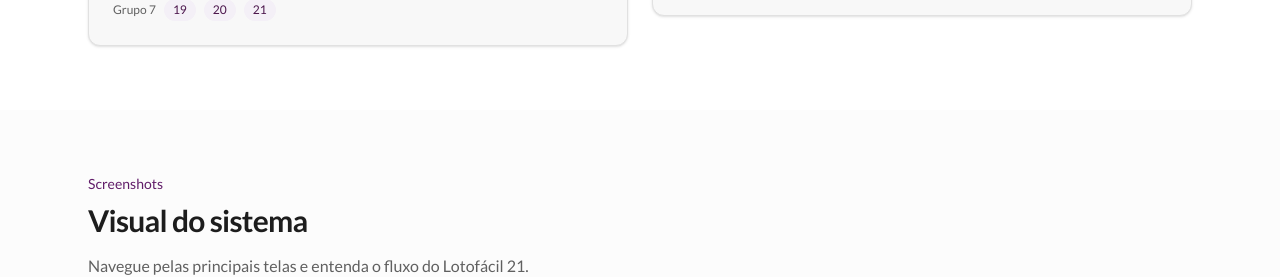
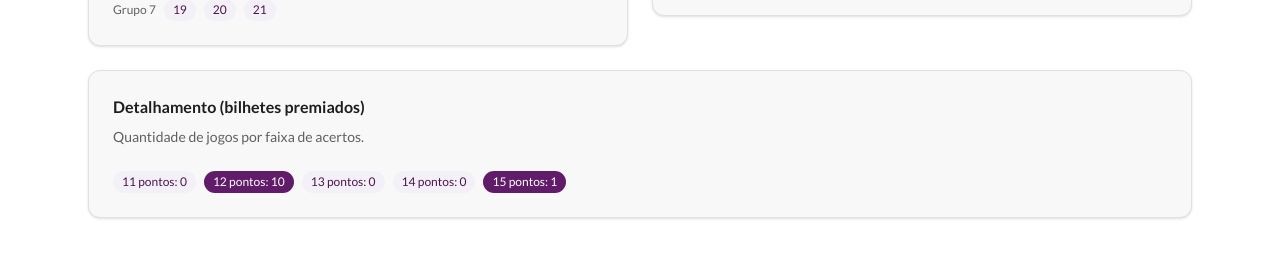
Before and after one commit to Jefferson08/lotofacil-21-site, a React (Vite) app: page / in a window 1280 px wide. Shown: the part 3244-3521 px from the top of the page. Built offline with nearby package versions, Linux system fonts and the light colour scheme.

Commit message:
feat: add scenario prize breakdown

```diff
--- a/src/components/sections/HowItWorks.tsx
+++ b/src/components/sections/HowItWorks.tsx
@@ -29,6 +29,38 @@
   return groups
 }
 
+
+function generateGames(groups: number[][]) {
+  const games: number[][] = []
+  for (let i = 0; i < groups.length; i += 1) {
+    for (let j = i + 1; j < groups.length; j += 1) {
+      const game = groups
+        .filter((_, index) => index != i && index != j)
+        .flat()
+        .sort((a, b) => a - b)
+      games.push(game)
+    }
+  }
+  return games
+}
+
+function scoreGame(game: number[], resultSet: Set<number>) {
+  return game.reduce((total, dezena) => total + (resultSet.has(dezena) ? 1 : 0), 0)
+}
+
+function summarizeScores(scores: number[]) {
+  const summary: Record<number, number> = {}
+  for (let pontos = 11; pontos <= 15; pontos += 1) {
+    summary[pontos] = 0
+  }
+  scores.forEach((score) => {
+    if (summary[score] !== undefined) {
+      summary[score] += 1
+    }
+  })
+  return summary
+}
+
 const baseGroups = chunkGroups(selectedNumbers)
 const selectionGroups = chunkGroups(selectionOrder)
 
@@ -42,6 +74,9 @@
   const hitsByGroup = groups.map(
     (group) => group.filter((value) => resultSet.has(value)).length
   )
+  const games = generateGames(groups)
+  const scores = games.map((game) => scoreGame(game, resultSet))
+  const summary = summarizeScores(scores)
 
   return {
     result,
@@ -49,6 +84,7 @@
     totalHits,
     hitsByGroup,
     groups,
+    summary,
   }
 }
 
@@ -191,6 +227,24 @@
           </Card>
         </div>
       </div>
+
+      <Card>
+        <CardHeader>
+          <CardTitle className="text-base font-semibold">
+            Detalhamento (bilhetes premiados)
+          </CardTitle>
+          <CardDescription>
+            Quantidade de jogos por faixa de acertos.
+          </CardDescription>
+        </CardHeader>
+        <CardContent className="flex flex-wrap gap-2">
+          {Object.entries(data.summary).map(([points, count]) => (
+            <Badge key={points} variant={count > 0 ? "default" : "secondary"}>
+              {points} pontos: {count}
+            </Badge>
+          ))}
+        </CardContent>
+      </Card>
     </div>
   )
 }
```
